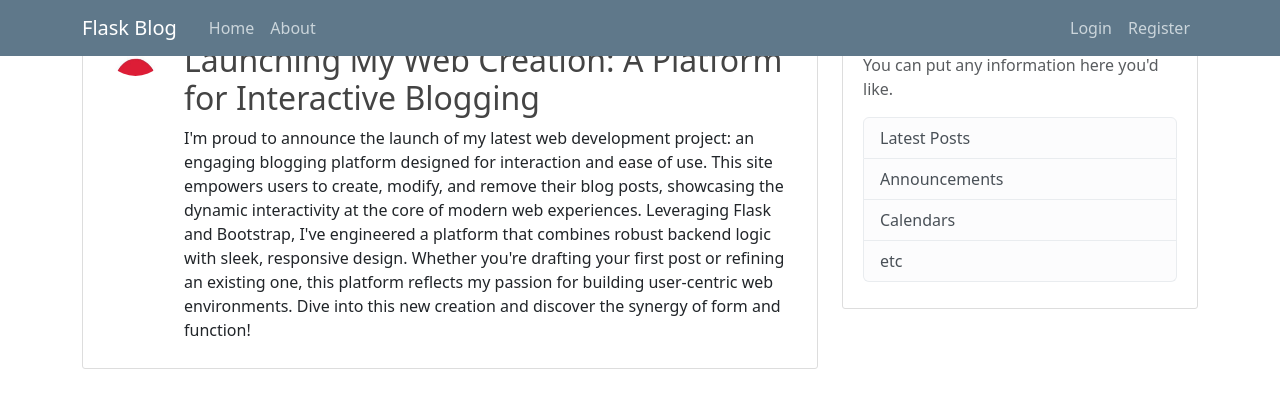
After one commit to codebyakshay/flask-blog, a Flask app: page /post/2 in a window 1280 px wide. The commit adds this page. Shown: the top 408 px of the page. Run offline with Flask 3, Linux system fonts and the light colour scheme; some libraries are stand-ins or nearby versions.

Commit message:
CRUD operations on post
new feature Create, Read, Update, and Delete on posts

```diff
--- a/app/routes.py
+++ b/app/routes.py
@@ -1,15 +1,12 @@
 import os
 import secrets
 from PIL import Image
-from flask import render_template, url_for, flash, redirect, request
+from flask import render_template, url_for, flash, redirect, request, abort
 from app import app, bcrypt, db
 from app.form import RegistrationForm,LoginForm, UpdateAccountForm, PostForm
 from app.models import User, Posts
 from flask_login import login_user, current_user, logout_user, login_required
 app.static_folder = 'static'
-
-
-
 
 @app.route("/home")
 @app.route("/")
@@ -68,8 +65,6 @@ def logout():
     return redirect(url_for('home'))
 
 
-
-
 def save_picture(form_picture):
     #change the file name to be unique
     random_hex = secrets.token_hex(8)
@@ -84,7 +79,6 @@ def save_picture(form_picture):
     i.save(picture_path)
 
     return picture_fn
-
 
 
 @app.route("/account", methods=['GET','POST'])
@@ -132,4 +126,44 @@ def create_post():
             db.session.rollback()
             flash(f'Error creating post: {e}', 'danger')
             # Optionally, log the error here
-    return render_template('create_post.html', title='New Post', form=form)
+    return render_template('create_post.html', title='New Post',
+                           form=form, legend='New Post')
+
+
+@app.route("/post/<int:post_id>")# type: ignore
+def post(post_id):# type: ignore
+    post = Posts.query.get_or_404(post_id)# type: ignore
+    return render_template('post.html', title=post.title, post=post)
+
+
+@app.route("/post/<int:post_id>/update", methods=['GET','POST'])# type: ignore
+@login_required
+def update_post(post_id):# type: ignore
+    post = Posts.query.get_or_404(post_id)# type: ignore
+    if post.author != current_user:
+        abort(403)
+    form = PostForm()
+    if form.validate_on_submit():
+        post.title = form.title.data
+        post.content = form.content.data
+        db.session.commit()
+        flash('Your Post Has been Updated', 'success')
+        return redirect(url_for('post', post_id=post.id ))
+
+    elif request.method == 'GET':
+        form.title.data = post.title
+        form.content.data = post.content
+
+    return render_template('create_post.html', title='Update Post',
+                           form=form, legend='Update Post')
+
+@app.route("/post/<int:post_id>/delete", methods=['POST'])# type: ignore
+@login_required
+def delete_post(post_id):# type: ignore
+    post = Posts.query.get_or_404(post_id)# type: ignore
+    if post.author != current_user:
+        abort(403)
+    db.session.delete(post)
+    db.session.commit()
+    flash('Your Post Has Been Deleted!', 'success')
+    return redirect(url_for('home'))
--- a/app/templates/create_post.html
+++ b/app/templates/create_post.html
@@ -5,7 +5,7 @@
     <form method="POST" action="">
         {{ form.hidden_tag() }}
         <fieldset class="form-group">
-            <legend class="border-bottom mb-4">New Post</legend>
+            <legend class="border-bottom mb-4">{{ legend }}</legend>
             <div class="form-group">
                 <!-- Title -->
                 {{ form.title.label(class="form-control-label") }}
--- a/app/templates/home.html
+++ b/app/templates/home.html
@@ -2,12 +2,13 @@
 {% block content %}
     {% for post in posts %}
         <article class="media content-section">
+            <img class="rounded-circle article-img" src="{{ url_for('static', filename='profile-pictures/' ~ post.author.image_file) }}">
           <div class="media-body">
             <div class="article-metadata">
               <a class="mr-2" href="#">{{ post.author.username }}</a>
               <small class="text-muted">{{ post.date_posted.strftime('%d-%m-%Y %H:%M') }}</small>
             </div>
-            <h2><a class="article-title" href="#">{{ post.title }}</a></h2>
+            <h2><a class="article-title" href="{{ url_for('post', post_id=post.id) }}">{{ post.title }}</a></h2>
             <p class="article-content">{{ post.content }}</p>
           </div>
         </article>
--- a/app/templates/layout.html
+++ b/app/templates/layout.html
@@ -84,7 +84,7 @@
 <script src="https://cdn.jsdelivr.net/npm/bootstrap@4.4.1/dist/js/bootstrap.min.js" integrity="sha384-wfSDF2E50Y2D1uUdj0O3uMBJnjuUD4Ih7YwaYd1iqfktj0Uod8GCExl3Og8ifwB6" crossorigin="anonymous"></script>
 <!-- jQuery -->
 <script src="https://code.jquery.com/jquery-3.6.0.min.js"></script>
-
+<script src="https://cdn.jsdelivr.net/npm/bootstrap@5.0.0/dist/js/bootstrap.bundle.min.js"></script>
 <!-- Bootstrap JavaScript Bundle (includes Popper) -->
 <script src="https://cdn.jsdelivr.net/npm/bootstrap@5.5.0/dist/js/bootstrap.bundle.min.js"></script>
 
--- /dev/null
+++ b/app/templates/post.html
@@ -0,0 +1,40 @@
+{% extends "layout.html" %}
+{% block content %}
+    <article class="media content-section">
+        <img class="rounded-circle article-img" src="{{ url_for('static', filename='profile-pictures/' ~ post.author.image_file) }}">
+        <div class="media-body">
+        <div class="article-metadata">
+            <a class="mr-2" href="#">{{ post.author.username }}</a>
+            <small class="text-muted">{{ post.date_posted.strftime('%d-%m-%Y %H:%M') }}</small>
+            {% if post.author == current_user %}
+                <div>
+                    <a class="btn btn-secondary btn-sm mt-1 mb-1" href="{{ url_for('update_post', post_id=post.id)}}">Update</a>
+                    <button type="button" class="btn btn-danger btn-sm m-1" data-bs-toggle="modal" data-bs-target="#deleteModal">Delete</button>
+                </div>
+            {% endif %}
+        </div>
+        <h2 class="article-title">{{ post.title }}</h2>
+        <p class="article-content">{{ post.content }}</p>
+        </div>
+    </article>
+<!-- Modal -->
+<div class="modal fade" id="deleteModal" tabindex="-1" aria-labelledby="deleteModalLabel" aria-hidden="true">
+    <div class="modal-dialog">
+        <div class="modal-content">
+            <div class="modal-header">
+                <h5 class="modal-title" id="deleteModalLabel">Confirm Delete</h5>
+                <button type="button" class="btn-close" data-bs-dismiss="modal" aria-label="Close">X</button>
+            </div>
+            <div class="modal-body">
+                Are you sure you want to delete this Post?
+            </div>
+            <div class="modal-footer">
+                <button type="button" class="btn btn-secondary" data-bs-dismiss="modal">Cancel</button>
+                <form action="{{ url_for('delete_post', post_id = post.id) }}" method="POST">
+                    <input type="submit" class="btn btn-danger" value="Delete" >
+                </form>
+            </div>
+        </div>
+    </div>
+</div>
+{% endblock content %}
```
Also changed, not shown: app/static/profile-pictures/3ae8835efdbf5504.jpg (added), instance/site.db.
